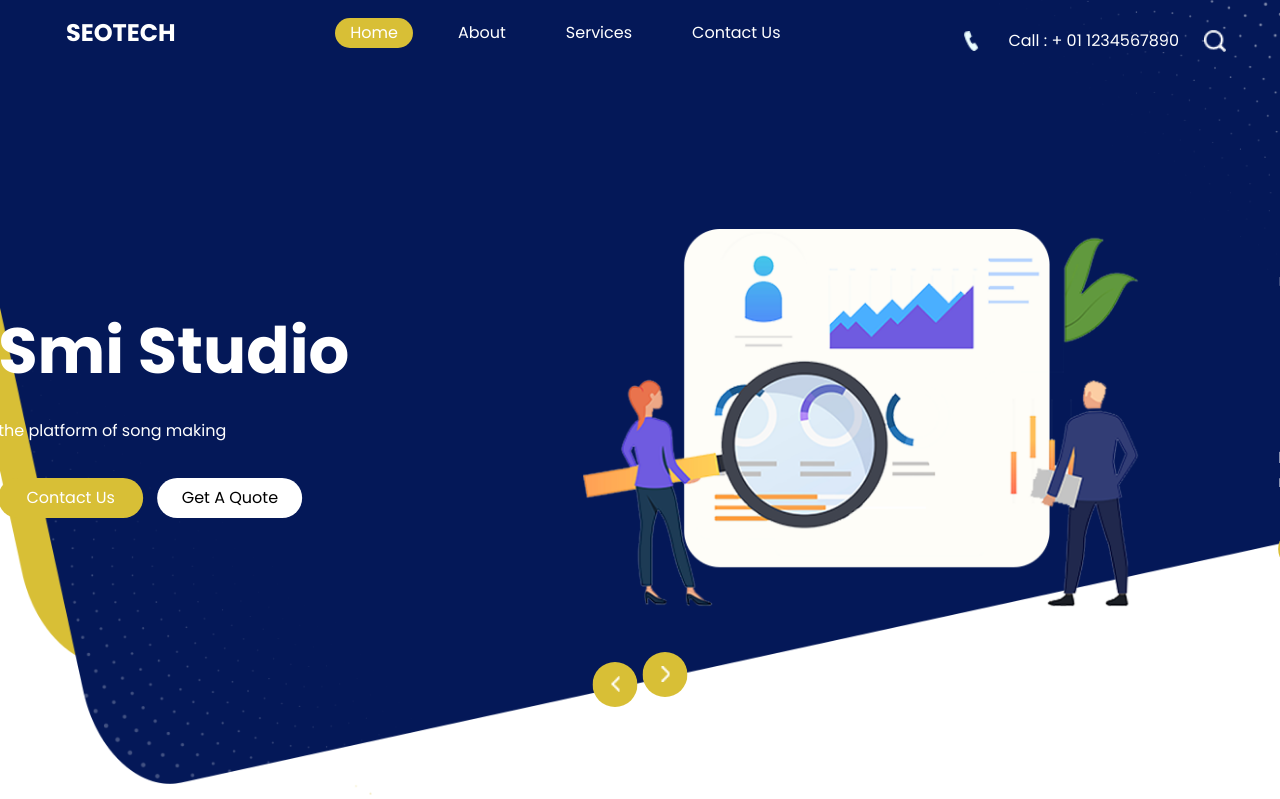
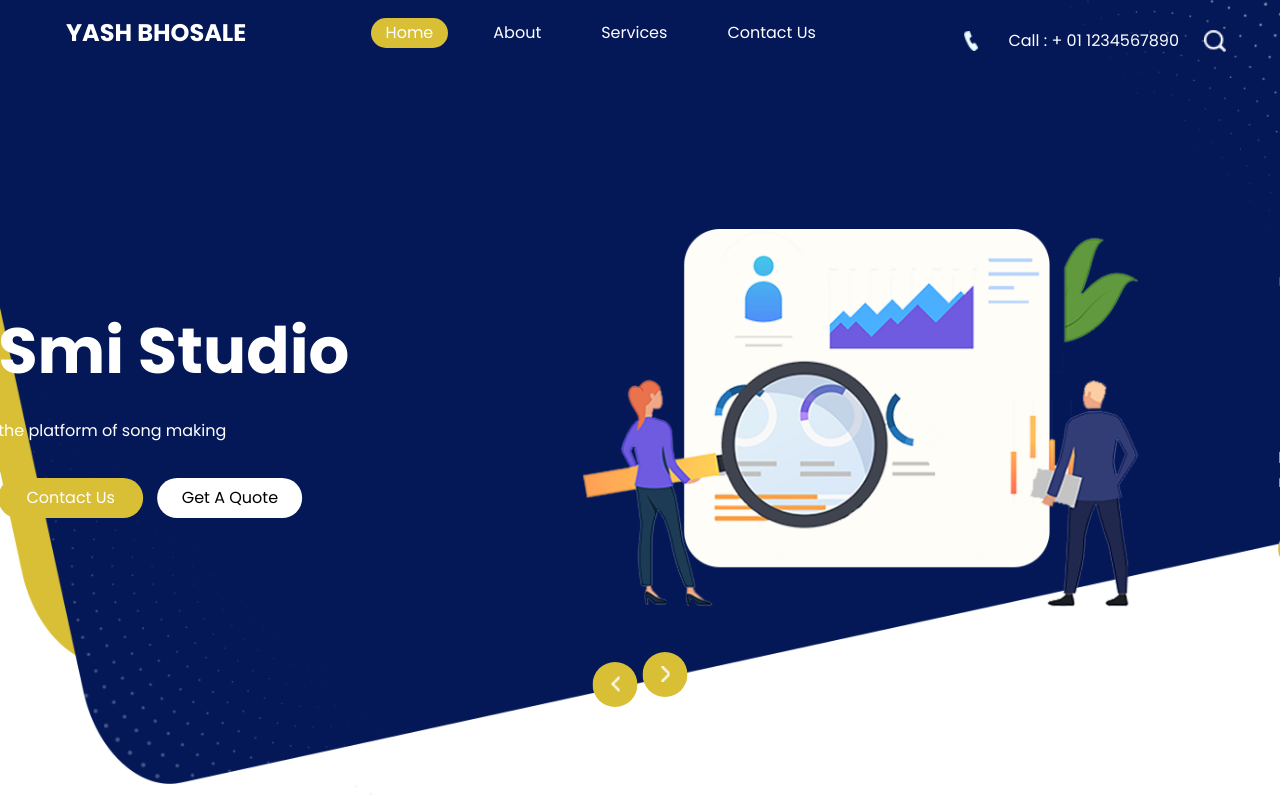
Before and after one commit to yash4522k/Yash4522k.github.io, a plain HTML site: page index.html in a window 1280 px wide. Shown: the top 799 px of the page. Drawn offline with nearby package versions, Linux system fonts and the light colour scheme.

Commit message:
yash
gogug

```diff
--- a/index.html
+++ b/index.html
@@ -37,7 +37,7 @@
         <nav class="navbar navbar-expand-lg custom_nav-container ">
           <a class="navbar-brand" href="index.html">
             <span>
-              Seotech
+              yash bhosale
             </span>
           </a>
           </a>
```
